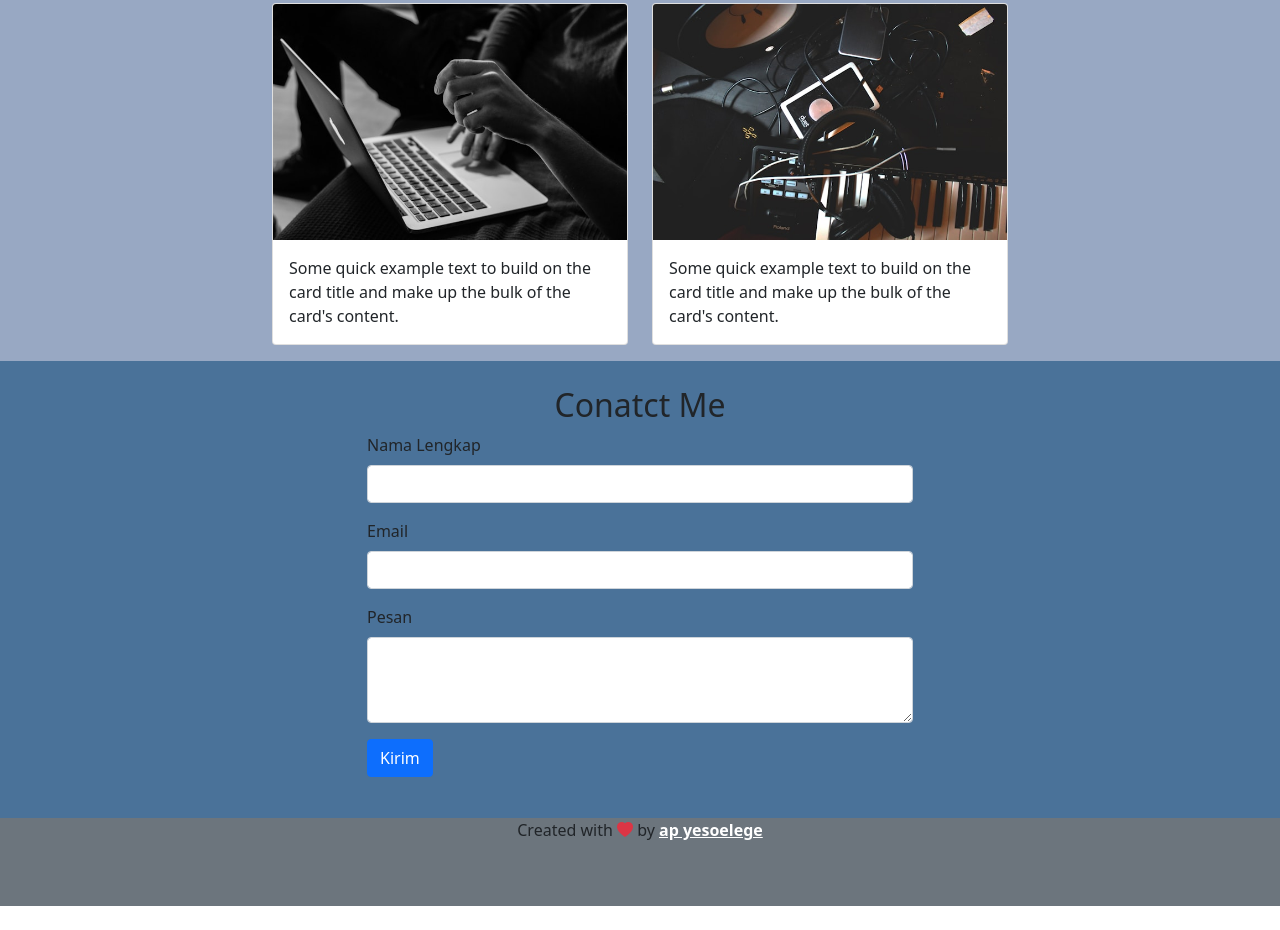
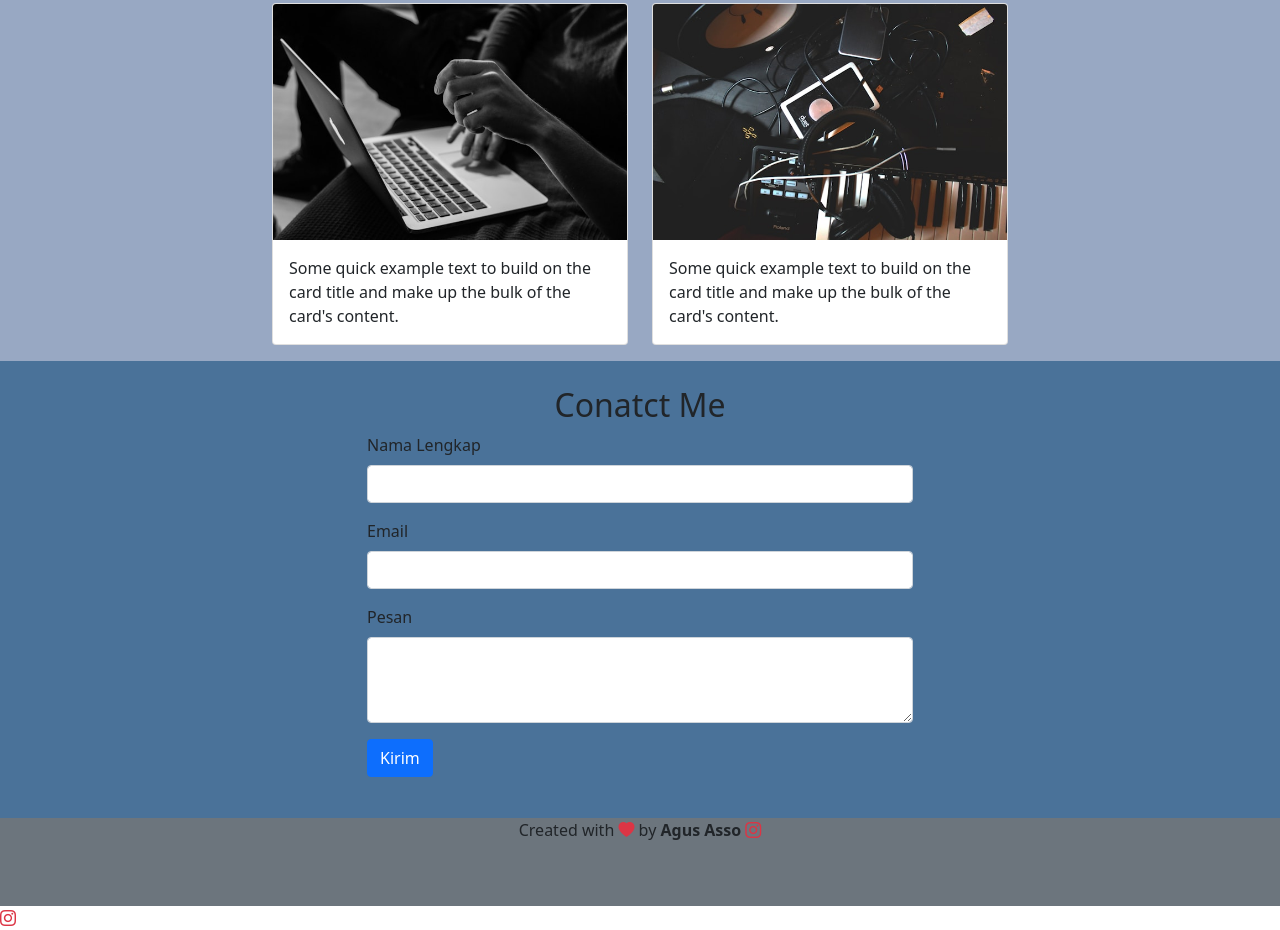
Before and after one commit to agusasso/portfolio-agusasso-2024, a plain HTML site: page index.html in a window 1280 px wide. Shown: the part 1747-2677 px from the top of the page. Before the commit the page ends 2653 px from the top, so only its background shows below. Drawn offline with nearby package versions, Linux system fonts and the light colour scheme.

Commit message:
memperbarui halaman footer

```diff
--- a/index.html
+++ b/index.html
@@ -177,7 +177,9 @@
 
     <!-- Footer start -->
     <footer class="bg-secondary text-center pb-5">
-      <p>Created with <i class="bi bi-heart-fill text-danger"></i> by <a href="https://www.instagram.com/ap.yesoelege/" class="text-white fw-bold">ap yesoelege</a></p>
+      <p>Created with <i class="bi bi-heart-fill text-danger"></i> by <b>Agus Asso  </b><a href="https://www.instagram.com/ap.yesoelege/" svg xmlns="http://www.w3.org/2000/svg" width="16" height="16" fill="currentColor" class="bi bi-instagram text-danger" viewBox="0 0 16 16">
+        <path d="M8 0C5.829 0 5.556.01 4.703.048 3.85.088 3.269.222 2.76.42a3.9 3.9 0 0 0-1.417.923A3.9 3.9 0 0 0 .42 2.76C.222 3.268.087 3.85.048 4.7.01 5.555 0 5.827 0 8.001c0 2.172.01 2.444.048 3.297.04.852.174 1.433.372 1.942.205.526.478.972.923 1.417.444.445.89.719 1.416.923.51.198 1.09.333 1.942.372C5.555 15.99 5.827 16 8 16s2.444-.01 3.298-.048c.851-.04 1.434-.174 1.943-.372a3.9 3.9 0 0 0 1.416-.923c.445-.445.718-.891.923-1.417.197-.509.332-1.09.372-1.942C15.99 10.445 16 10.173 16 8s-.01-2.445-.048-3.299c-.04-.851-.175-1.433-.372-1.941a3.9 3.9 0 0 0-.923-1.417A3.9 3.9 0 0 0 13.24.42c-.51-.198-1.092-.333-1.943-.372C10.443.01 10.172 0 7.998 0zm-.717 1.442h.718c2.136 0 2.389.007 3.232.046.78.035 1.204.166 1.486.275.373.145.64.319.92.599s.453.546.598.92c.11.281.24.705.275 1.485.039.843.047 1.096.047 3.231s-.008 2.389-.047 3.232c-.035.78-.166 1.203-.275 1.485a2.5 2.5 0 0 1-.599.919c-.28.28-.546.453-.92.598-.28.11-.704.24-1.485.276-.843.038-1.096.047-3.232.047s-2.39-.009-3.233-.047c-.78-.036-1.203-.166-1.485-.276a2.5 2.5 0 0 1-.92-.598 2.5 2.5 0 0 1-.6-.92c-.109-.281-.24-.705-.275-1.485-.038-.843-.046-1.096-.046-3.233s.008-2.388.046-3.231c.036-.78.166-1.204.276-1.486.145-.373.319-.64.599-.92s.546-.453.92-.598c.282-.11.705-.24 1.485-.276.738-.034 1.024-.044 2.515-.045zm4.988 1.328a.96.96 0 1 0 0 1.92.96.96 0 0 0 0-1.92m-4.27 1.122a4.109 4.109 0 1 0 0 8.217 4.109 4.109 0 0 0 0-8.217m0 1.441a2.667 2.667 0 1 1 0 5.334 2.667 2.667 0 0 1 0-5.334"/>
+      </svg>
 
     </footer>
     <!-- Footer End -->
```
